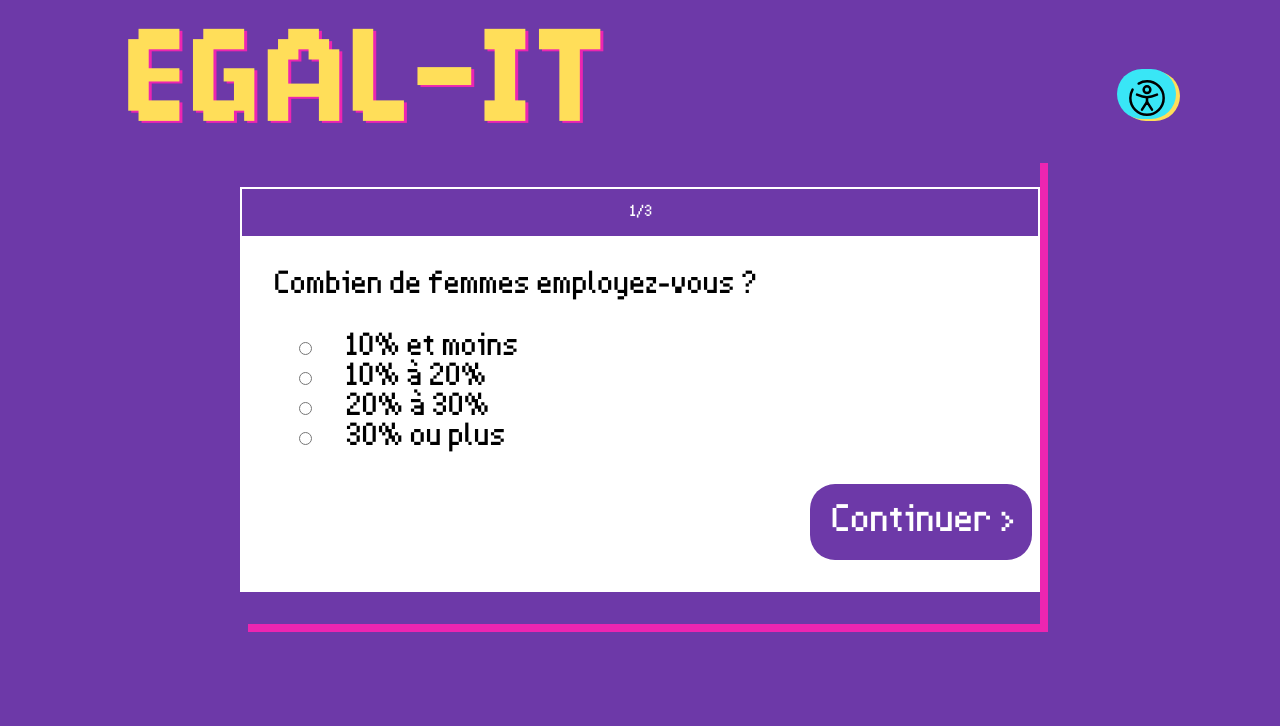
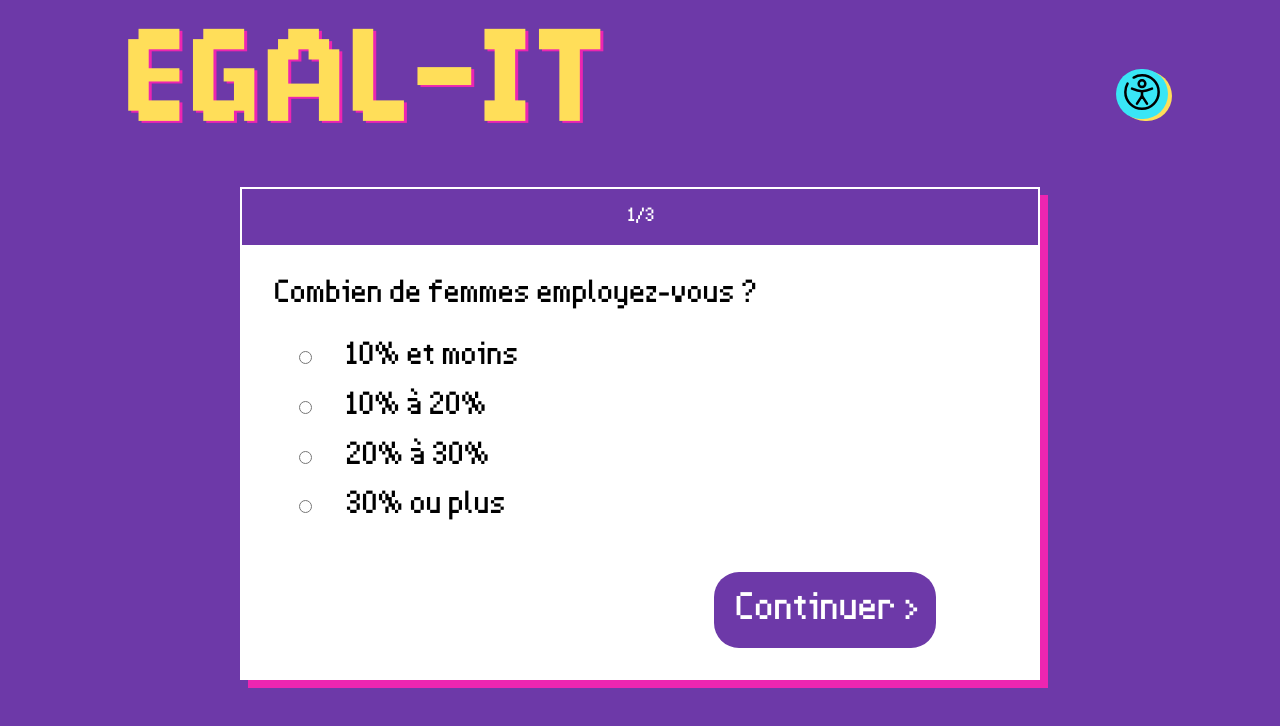
Before and after one commit to audreybaudry/hackathon, a React (Vite) app in the folder client/: page /questions in a window 1280 px wide. Shown: the top 726 px of the page. Built offline with nearby package versions, Linux system fonts and the light colour scheme.

Commit message:
fix css on buttons and margins for quesitons

```diff
--- a/client/src/components/Header.scss
+++ b/client/src/components/Header.scss
@@ -25,6 +25,7 @@
     box-shadow: 4px 2px 0px var(--yellow);
     height: 50px;
     margin-right: 6em;
+    margin-left: -2.4em;
   }
 
   button:hover {
@@ -53,7 +54,7 @@
   padding-left: 1em;
   padding-right: 2em;
   margin-top: 0.2em;
-  margin-right: -2.2em;
+
   border: 2px solid var(--yellow);
 }
 
--- a/client/src/components/quizz/Questions.scss
+++ b/client/src/components/quizz/Questions.scss
@@ -1,9 +1,7 @@
 .questions-container .question-reponse-container {
   width: 800px;
-  margin: auto;
+  margin: 2em auto;
   box-shadow: 8px 8px 0px var(--pink);
-  padding-top: 2em;
-  padding-bottom: 2em;
 }
 
 .index-container {
@@ -56,8 +54,6 @@
     transition: 0.5s;
     box-shadow: 8px 8px var(--yellow);
   }
-}
-
   button {
     border: none;
     background-color: var(--purple);
@@ -66,10 +62,11 @@ button {
     padding: 0.5em;
     font-family: var(--first-font);
     font-size: 1.2em;
-  margin-left: 50%;
+    margin-left: 45%;
   }
   button:hover {
     transform: scale(1.1);
     transition: 0.5s;
     box-shadow: 8px 8px var(--yellow);
   }
+}
--- a/client/src/components/quizz/Quizz.scss
+++ b/client/src/components/quizz/Quizz.scss
@@ -22,6 +22,7 @@
   padding-bottom: 1em;
   background-color: var(--purple);
   position: relative;
+  font-size: 1.2em;
 }
 .one-question-container {
   background-color: white;
@@ -29,9 +30,7 @@
   flex-direction: column;
   justify-content: start;
   align-items: start;
-  padding-left: 1em;
-  padding-top: 1em;
-  padding-bottom: 1em;
+  padding: 1em;
   gap: 1em;
   position: relative;
   input {
@@ -39,6 +38,7 @@
     padding: 1em;
     border-radius: 25px;
     margin-left: 2em;
+    margin-bottom: 2em;
   }
   label {
     margin-left: 1em;
@@ -64,5 +64,5 @@
   width: 80%;
 }
 #button-real-question {
-  margin-left: 70%;
+  margin-left: 60%;
 }
--- a/client/src/pages/style/Homepage.scss
+++ b/client/src/pages/style/Homepage.scss
@@ -30,13 +30,11 @@
 }
 
 .img-2-homepage {
-  //top: 50%;
   left: 10%;
   z-index: 0;
   bottom: 5%;
 }
 .img-1-homepage {
-  // top: 48.9%;
   left: 75%;
   z-index: 0;
   bottom: 5%;
```
Lines whose indentation alone changed are shown as unchanged.
